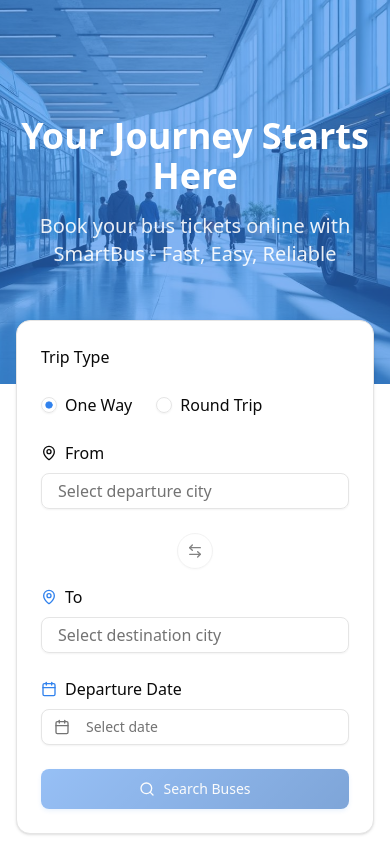
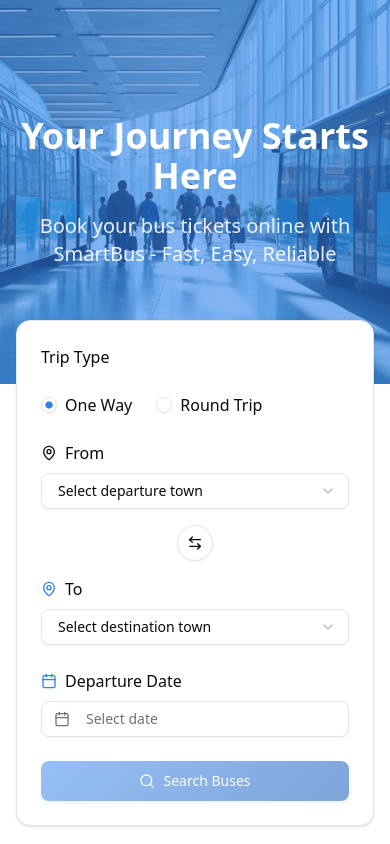
Before and after one commit to jeremiahongwenyi/smartbus, a React (Vite) app: page / in a window 390 px wide. Shown: the top 844 px of the page. Built offline with nearby package versions, Linux system fonts and the light colour scheme.

Commit message:
feat: refactor Route Search component to use shadcn select since datalist is not available  on mobile devices browsers

```diff
--- a/src/components/RouteSearch.tsx
+++ b/src/components/RouteSearch.tsx
@@ -5,7 +5,14 @@ import { Button } from "@/components/ui/button";
 import { Card } from "@/components/ui/card";
 import { Label } from "@radix-ui/react-label";
 import { RadioGroup, RadioGroupItem } from "@/components/ui/radio-group";
-import { Input } from "@/components/ui/input";
+
+import {
+  Select,
+  SelectContent,
+  SelectItem,
+  SelectTrigger,
+  SelectValue,
+} from "@/components/ui/select";
 import { Calendar as CalendarComponent } from "@/components/ui/calendar";
 import { format, formatISO } from "date-fns";
 import { cn } from "@/lib/utils";
@@ -22,19 +29,30 @@ function RouteSearch() {
   const [tripType, setTripType] = useState<"one-way" | "round-trip">("one-way");
   const [departureDate, setDepartureDate] = useState<Date>();
   const [returnDate, setReturnDate] = useState<Date>();
-  const [to, setTo] = useState("");
-  const [from, setFrom] = useState("");
+  const [to, setTo] = useState("default");
+  const [from, setFrom] = useState("default");
 
   const today = new Date();
   const maxDate = new Date();
   maxDate.setMonth(maxDate.getMonth() + 1);
 
-  // const options = [
-  //   { value: "One Way", label: "One Way" },
-  //   { value: "Round Trip", label: "Round Trip" },
-  // ];
-
-  // const availableBuses = useBuses((state:any)=> state.buses)
+  const towns = [
+    "Nairobi",
+    "Kikuyu",
+    "Limuru",
+    "Tigoni",
+    "Kamandura",
+    "Kimende",
+    "Mai Mahiu",
+    "Naivasha",
+    "Karati",
+    "Gilgil",
+    "Elementaita",
+    "Kikopey",
+    "Salgaa",
+    "Njoro",
+    "Nakuru",
+  ];
 
   const swapRoutes = () => {
     console.log("i have been clicked");
@@ -83,27 +101,26 @@ function RouteSearch() {
 
       {/* Route Selection */}
 
-      <div className="grid grid-cols-1 md:grid-cols-5 gap-4 items-end ">
+      <div className="grid grid-cols-1 md:grid-cols-5 gap-4 items-end">
         <div className="md:col-span-2 space-y-2">
           <Label htmlFor="from" className="flex gap-2 items-center">
-            <MapPin className="h-4 w-4 "></MapPin>
+            <MapPin className="h-4 w-4" />
             From
           </Label>
-          <Input
-            id="from"
-            list="cities-from"
-            value={from}
-            onChange={(e) => setFrom(e.target.value)}
-            onFocus={() => setFrom("")}
-            placeholder="Select departure city"
-            className="pl-4"
-          />
-          <datalist id="cities-from">
-            <option value="Kisumu"></option>
-            <option value="Bondo"></option>
-            <option value="Nairobi"></option>
-            <option value="Kisii"></option>
-          </datalist>
+
+          <Select value={from} onValueChange={setFrom}>
+            <SelectTrigger id="to" className="pl-4 w-full">
+              <SelectValue placeholder="Select destination city" />
+            </SelectTrigger>
+            <SelectContent>
+              <SelectItem value="default">Select departure town</SelectItem>
+              {towns
+                .filter((town) => town !== to)
+                .map((town) => (
+                  <SelectItem value={town}>{town}</SelectItem>
+                ))}
+            </SelectContent>
+          </Select>
         </div>
 
         <div className="flex justify-center">
@@ -125,22 +142,19 @@ function RouteSearch() {
             To
           </Label>
 
-          <div className="relative">
-            <Input
-              id="to"
-              placeholder="Select destination city"
-              list="cities-to"
-              value={to}
-              onChange={(e) => setTo(e.target.value)}
-              onFocus={() => setTo("")}
-              className="pl-4"
-            />
-
-            <datalist id="cities-to">
-              <option value="Kitale"></option>
-              <option value="Mombasa"></option>
-            </datalist>
-          </div>
+          <Select value={to} onValueChange={setTo}>
+            <SelectTrigger id="to" className="pl-4 w-full">
+              <SelectValue placeholder="Select destination city" />
+            </SelectTrigger>
+            <SelectContent>
+              <SelectItem value="default">Select destination town</SelectItem>
+              {towns
+                .filter((town) => town !== from)
+                .map((town) => (
+                  <SelectItem value={town}>{town}</SelectItem>
+                ))}
+            </SelectContent>
+          </Select>
         </div>
       </div>
 
--- a/src/pages/CustomerPage.tsx
+++ b/src/pages/CustomerPage.tsx
@@ -207,7 +207,7 @@ function CustomerPage() {
                   <Label htmlFor="contactNumber">Contact Number *</Label>
                   <Input
                     id="contactNumber"
-                    placeholder="+234 xxx xxx xxxx"
+                    placeholder="+254 xxx xxx xxxx"
                     value={formData.contactNumber}
                     onChange={(e) =>
                       updateFormData("contactNumber", e.target.value)
```
